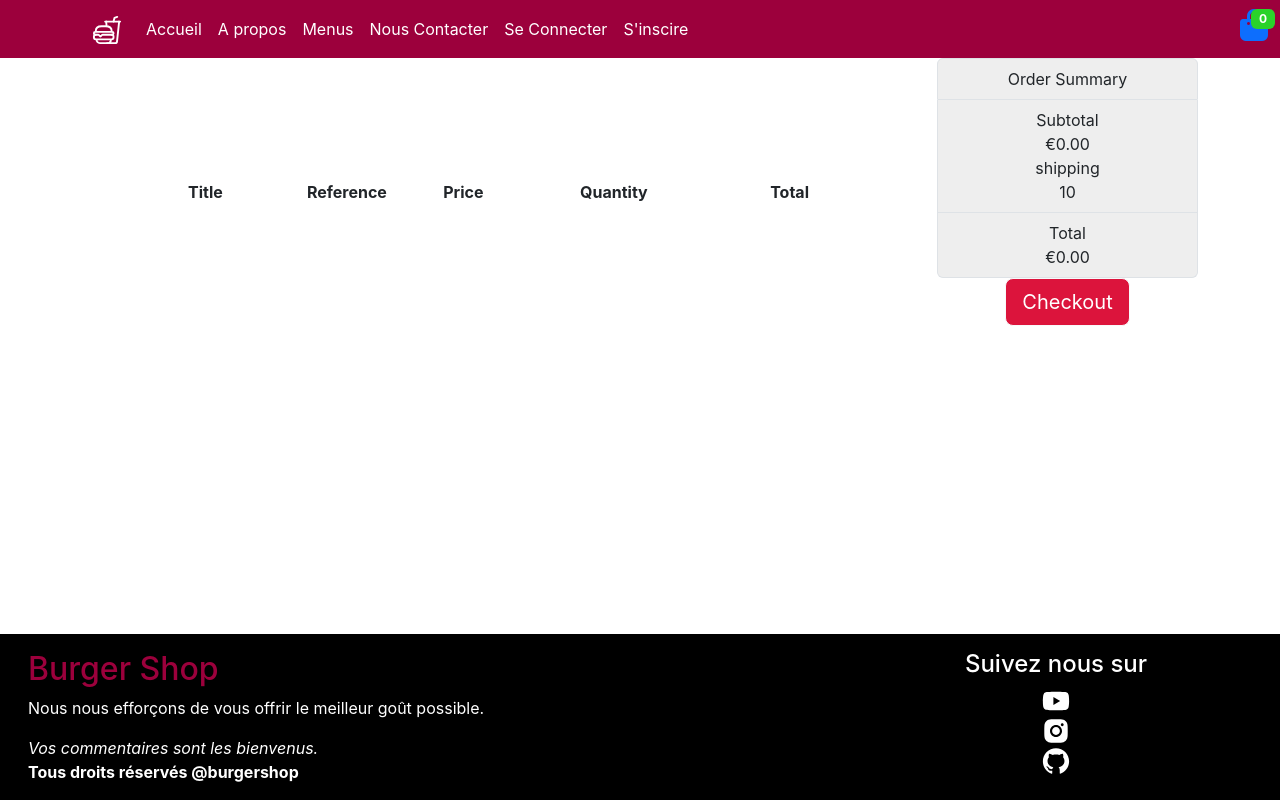
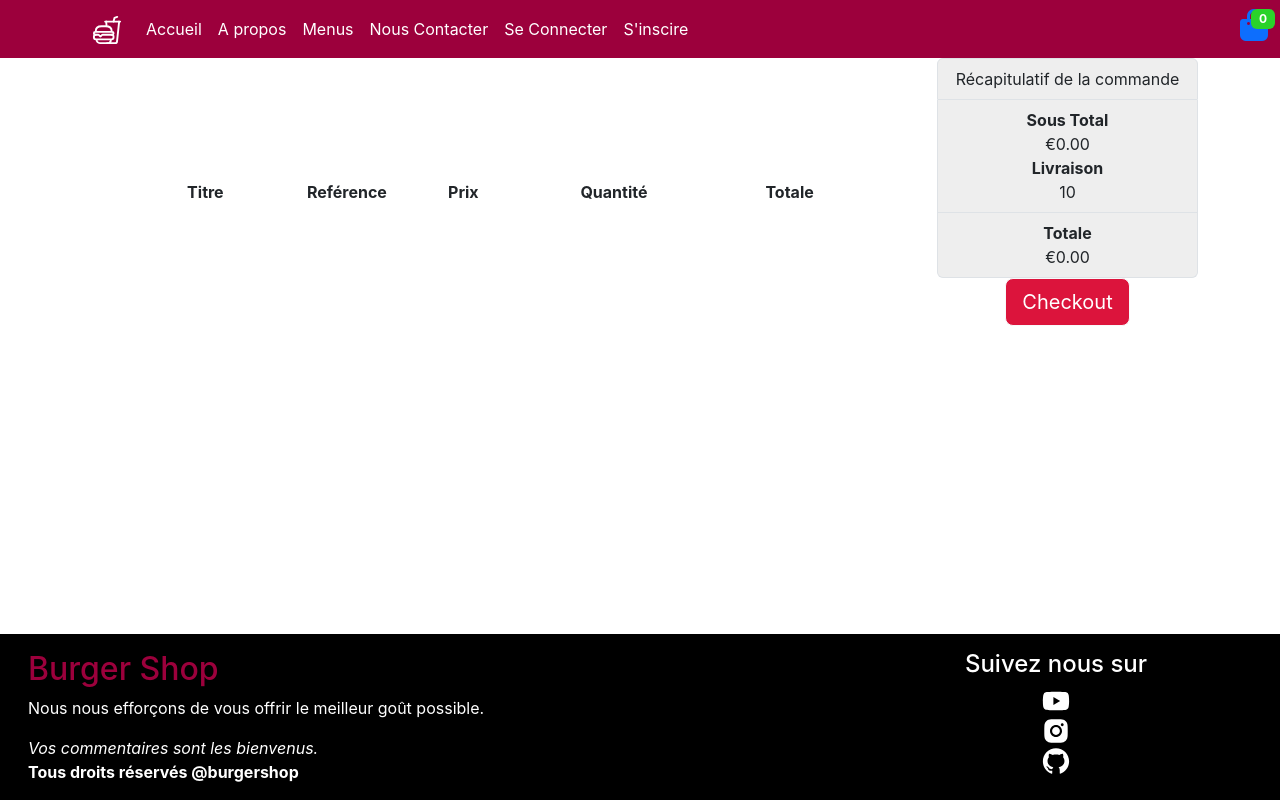
Before and after one commit to laminesadiki/final-project-ibm, a React (Create React App) app: page /cart in a window 1280 px wide. Built offline with nearby package versions, Linux system fonts and the light colour scheme.

Commit message:
last fix

```diff
--- a/src/pages/Cart/Cart.js
+++ b/src/pages/Cart/Cart.js
@@ -72,11 +72,11 @@ const Table = (props) => {
   return (
     <table>
       <tr>
-        <th width="200">Title</th>
-        <th width="80">Reference</th>
-        <th width="150">Price</th>
-        <th width="150">Quantity</th>
-        <th width="200">Total</th>
+        <th width="200">Titre</th>
+        <th width="80">Reférence</th>
+        <th width="150">Prix</th>
+        <th width="150">Quantité</th>
+        <th width="200">Totale</th>
       </tr>
       {burgers.map((burger) => {
         return <Row item={burger} />;
@@ -92,14 +92,14 @@ export const CartPage = () => {
   const shipping = 10.0;
 
   useEffect(() => {
-    let totals = burgers?.map(item => {
-      return item?.qty * item?.price
-    })
-    setSubTotal(totals.reduce((item1, item2) => item1 + item2, 0))
-    setTotal(subTotal + shipping)
-    console.log(`Subtotal:  €${subTotal} `)
-    console.log(`You have ${burgers.length} in your cart`)
-  }, [burgers, subTotal, total])
+    let totals = burgers?.map((item) => {
+      return item?.qty * item?.price;
+    });
+    setSubTotal(totals.reduce((item1, item2) => item1 + item2, 0));
+    setTotal(subTotal + shipping);
+    console.log(`Subtotal:  €${subTotal} `);
+    console.log(`You have ${burgers.length} in your cart`);
+  }, [burgers, subTotal, total]);
   return (
     <Fragment>
       <div className="container">
@@ -110,23 +110,33 @@ export const CartPage = () => {
 
           <div className="col-sm-3 order-summary">
             <ul className="list-group">
-              <li className="list-group-item">Order Summary</li>
+              <li className="list-group-item">Récapitulatif de la commande</li>
 
               <li className="list-group-item">
                 <ul className="list-group d-flex">
-                  <li className="text-left">Subtotal</li>
+                  <li className="text-left">
+                    {" "}
+                    <strong>Sous Total</strong>
+                  </li>
                   <li className="text-right">€{subTotal.toFixed(2)}</li>
                 </ul>
                 <ul className="list-group d-flex">
-                  <li className="text-left">shipping</li>
+                  <li className="text-left">
+                    {" "}
+                    <strong>Livraison</strong>
+                  </li>
                   <li className="text-right">{shipping}</li>
                 </ul>
               </li>
 
               <li className="list-group-item ">
                 <ul className="list-group d-flex">
-                  <li className="text-left">Total</li>
-                  <li className="text-right">€{subTotal == 0.00 ? "0.00" : total.toFixed(2)}</li>
+                  <li className="text-left">
+                    <strong>Totale</strong>
+                  </li>
+                  <li className="text-right">
+                    €{subTotal == 0.0 ? "0.00" : total.toFixed(2)}
+                  </li>
                 </ul>
               </li>
             </ul>
--- a/src/pages/Contact/Contact.js
+++ b/src/pages/Contact/Contact.js
@@ -12,7 +12,7 @@ const Contact = () => {
         action="#!"
         style={{ width: "500px" }}
       >
-        <p className="h4 mb-4">Contact us</p>
+        <p className="h4 mb-4">Nous Contacter</p>
 
         <input
           type="text"
--- a/src/pages/Login/Login.js
+++ b/src/pages/Login/Login.js
@@ -49,7 +49,7 @@ function Login(props) {
           </div>
 
           <button type="submit" className="btn btn-primary btn-block mb-4">
-            Sign in
+            Se Connecter
           </button>
 
           <div className="text-center">
--- a/src/pages/Shipping/Shipping.js
+++ b/src/pages/Shipping/Shipping.js
@@ -1,9 +1,24 @@
-import React from 'react'
+import React, { Fragment } from "react";
+import { Link } from "react-router-dom";
 
-function Shipping() {
+function Shipping({ firstName }) {
   return (
-    <div>Shipping</div>
-  )
+    <Fragment>
+      <div class="jumbotron text-center">
+        <h1 class="display-3">Merci beacoup pour visiter notre boutique!</h1>
+        <hr />
+
+        <p class="lead">
+          <strong>Votre commande est en route vers votre domicile</strong>
+          <br /> <br />
+          <Link class="btn btn-primary btn-sm" to="/">
+            Retournez à la page d'accueil
+          </Link>
+        </p>
+        <br />
+      </div>
+    </Fragment>
+  );
 }
 
-export default Shipping
+export default Shipping;
```
